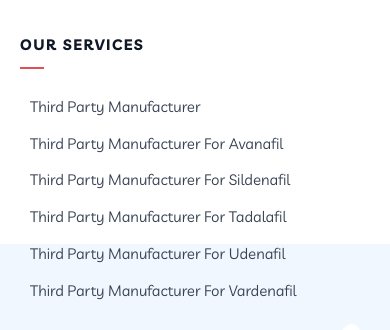
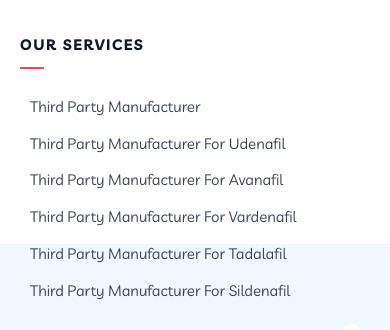
Before and after one commit to Ritiktyagi151/Radicon-lab, a Next.js app in the folder frontend/: page / in a window 390 px wide. Shown: the part 1129-1459 px from the top of the page. Built offline with nearby package versions, Linux system fonts and the light colour scheme; no server answers.

Commit message:
change contact phone numbmers and chnage order of services

```diff
--- a/frontend/src/components/contact/ContactPageClient.tsx
+++ b/frontend/src/components/contact/ContactPageClient.tsx
@@ -162,7 +162,9 @@ export default function ContactPageClient() {
                 <ArrowRight size={18} />
               </a>
               <a
-                href="https://wa.me/918796911105"
+                href="https://wa.me/919289611886"
+                target="_blank"
+                rel="noreferrer"
                 className="inline-flex w-full items-center justify-center gap-2 border border-brand-200 bg-white px-6 py-3 text-sm font-black uppercase tracking-wide text-black transition hover:border-[#DF1F26] hover:text-[#DF1F26] sm:w-auto"
               >
                 WhatsApp
--- a/frontend/src/components/layout/FloatingContactActions.tsx
+++ b/frontend/src/components/layout/FloatingContactActions.tsx
@@ -5,19 +5,19 @@ import { FaEnvelope, FaPhoneVolume, FaWhatsapp } from 'react-icons/fa6'
 
 const actions = [
   {
-    href: 'https://wa.me/918796911105',
+    href: 'https://wa.me/919289611886',
     label: 'Chat on WhatsApp',
     icon: FaWhatsapp,
     className: 'bg-[#25D366] hover:bg-[#1fb85a]',
   },
   {
-    href: 'mailto:info@radiconlab.com',
+    href: 'mailto:bdm@radiconlab.com',
     label: 'Email Radicon',
     icon: FaEnvelope,
     className: 'bg-[#DF1F26] hover:bg-brand-800',
   },
   {
-    href: 'tel:+918796911105',
+    href: 'tel:+919289611886',
     label: 'Call Radicon',
     icon: FaPhoneVolume,
     className: 'bg-slate-800 hover:bg-slate-950',
--- a/frontend/src/components/layout/Footer.tsx
+++ b/frontend/src/components/layout/Footer.tsx
@@ -249,6 +249,7 @@ export default function Footer({ initialRoutes }: { initialRoutes?: PublicSeoRou
               <Link
                 href="https://jaikvik.com"
                 target="_blank"
+                rel="noreferrer"
                 className="text-slate-700 hover:text-blue-500 transition-colors font-semibold"
               >
                 Jaikvik Technology India Pvt Ltd
--- a/frontend/src/data/services.json
+++ b/frontend/src/data/services.json
@@ -12,51 +12,6 @@
       "Third party pharmaceutical manufacturing for tablets, capsules, ointments, syrups, injectables, and oral strips",
       "Contract manufacturing support with batch planning, quality inspection, and documentation alignment",
       "Commercial pharma manufacturing workflow built for consistent product delivery and scalable supply"
-    ]
-  },
-  {
-    "title": "Third Party Manufacturer For Avanafil",
-    "slug": "third-party-manufacturer-for-avanafil",
-    "excerpt": "Third party manufacturer for Avanafil formulations with quality-led production, packaging, and supply coordination.",
-    "hero": "Radicon Laboratories offers third party manufacturing for Avanafil products with a focus on controlled formulation handling, batch consistency, commercial packaging, and regulatory-ready documentation. Our Avanafil manufacturing service is designed for pharma companies that need a dependable production partner for quality-focused supply.",
-    "images": [
-      "/service-img/third-party-manufacturer-for-avanafil.png",
-      "/service-img/avanafil-production.avif"
-    ],
-    "points": [
-      "Avanafil third party manufacturing support for pharmaceutical brands and marketers",
-      "Controlled production workflow with batch consistency, packaging, and quality checks",
-      "Documentation and supply planning support for Avanafil contract manufacturing requirements"
-    ]
-  },
-  {
-    "title": "Third Party Manufacturer For Sildenafil",
-    "slug": "third-party-manufacturer-for-sildenafil",
-    "excerpt": "Third party manufacturer for Sildenafil products with dependable formulation, quality, and packaging support.",
-    "hero": "Radicon Laboratories supports Sildenafil third party manufacturing for pharma businesses seeking a professional contract manufacturing partner. Our Sildenafil manufacturing service focuses on formulation consistency, quality review, production planning, packaging coordination, and reliable delivery support for commercial pharmaceutical supply.",
-    "images": [
-      "/service-img/third-party-manufacturer-for -sildenafil.png",
-      "/service-img/sidanafil-production.png"
-    ],
-    "points": [
-      "Sildenafil third party manufacturing for pharma companies and branded medicine suppliers",
-      "Organized quality control, formulation handling, and commercial packaging workflow",
-      "Contract manufacturing assistance for consistent Sildenafil product supply"
-    ]
-  },
-  {
-    "title": "Third Party Manufacturer For Tadalafil",
-    "slug": "third-party-manufacturer-for-tadalafil",
-    "excerpt": "Third party manufacturer for Tadalafil formulations with scalable production, quality checks, and packaging support.",
-    "hero": "Radicon Laboratories provides Tadalafil third party manufacturing services for pharmaceutical companies that need consistent product output, professional formulation handling, quality-focused production, and well-managed packaging support. Our Tadalafil contract manufacturing workflow helps brands maintain dependable supply with practical documentation and coordination.",
-    "images": [
-      "/service-img/third-party-manufacturer-for-tadalafil.png",
-      "/service-img/tadanafil-production.avif"
-    ],
-    "points": [
-      "Tadalafil third party manufacturing service for quality-focused pharmaceutical brands",
-      "Consistent formulation process, quality checks, and commercial packing support",
-      "Scalable contract manufacturing coordination for Tadalafil product supply"
     ]
   },
   {
@@ -121,6 +76,21 @@
     ]
   },
   {
+    "title": "Third Party Manufacturer For Avanafil",
+    "slug": "third-party-manufacturer-for-avanafil",
+    "excerpt": "Third party manufacturer for Avanafil formulations with quality-led production, packaging, and supply coordination.",
+    "hero": "Radicon Laboratories offers third party manufacturing for Avanafil products with a focus on controlled formulation handling, batch consistency, commercial packaging, and regulatory-ready documentation. Our Avanafil manufacturing service is designed for pharma companies that need a dependable production partner for quality-focused supply.",
+    "images": [
+      "/service-img/third-party-manufacturer-for-avanafil.png",
+      "/service-img/avanafil-production.avif"
+    ],
+    "points": [
+      "Avanafil third party manufacturing support for pharmaceutical brands and marketers",
+      "Controlled production workflow with batch consistency, packaging, and quality checks",
+      "Documentation and supply planning support for Avanafil contract manufacturing requirements"
+    ]
+  },
+  {
     "title": "Third Party Manufacturer For Vardenafil",
     "slug": "third-party-manufacturer-for-vardenafil",
     "excerpt": "Pharmaceutical firms seeking to diversify their product lines with quality pharmaceutical products need a reliable Third Party Manufacturer for Vardenafil.",
@@ -160,5 +130,35 @@
       "WHO-GMP approved factory support with quality checks for safety, efficacy, and uniformity",
       "Formulation, tablet manufacturing, private labeling, documentation support, and blister packaging services"
     ]
+  },
+  {
+    "title": "Third Party Manufacturer For Tadalafil",
+    "slug": "third-party-manufacturer-for-tadalafil",
+    "excerpt": "Third party manufacturer for Tadalafil formulations with scalable production, quality checks, and packaging support.",
+    "hero": "Radicon Laboratories provides Tadalafil third party manufacturing services for pharmaceutical companies that need consistent product output, professional formulation handling, quality-focused production, and well-managed packaging support. Our Tadalafil contract manufacturing workflow helps brands maintain dependable supply with practical documentation and coordination.",
+    "images": [
+      "/service-img/third-party-manufacturer-for-tadalafil.png",
+      "/service-img/tadanafil-production.avif"
+    ],
+    "points": [
+      "Tadalafil third party manufacturing service for quality-focused pharmaceutical brands",
+      "Consistent formulation process, quality checks, and commercial packing support",
+      "Scalable contract manufacturing coordination for Tadalafil product supply"
+    ]
+  },
+  {
+    "title": "Third Party Manufacturer For Sildenafil",
+    "slug": "third-party-manufacturer-for-sildenafil",
+    "excerpt": "Third party manufacturer for Sildenafil products with dependable formulation, quality, and packaging support.",
+    "hero": "Radicon Laboratories supports Sildenafil third party manufacturing for pharma businesses seeking a professional contract manufacturing partner. Our Sildenafil manufacturing service focuses on formulation consistency, quality review, production planning, packaging coordination, and reliable delivery support for commercial pharmaceutical supply.",
+    "images": [
+      "/service-img/third-party-manufacturer-for -sildenafil.png",
+      "/service-img/sidanafil-production.png"
+    ],
+    "points": [
+      "Sildenafil third party manufacturing for pharma companies and branded medicine suppliers",
+      "Organized quality control, formulation handling, and commercial packaging workflow",
+      "Contract manufacturing assistance for consistent Sildenafil product supply"
+    ]
   }
 ]
```
Also changed, not shown: frontend/src/components/layout/Navbar.tsx (+7 -7 lines).
